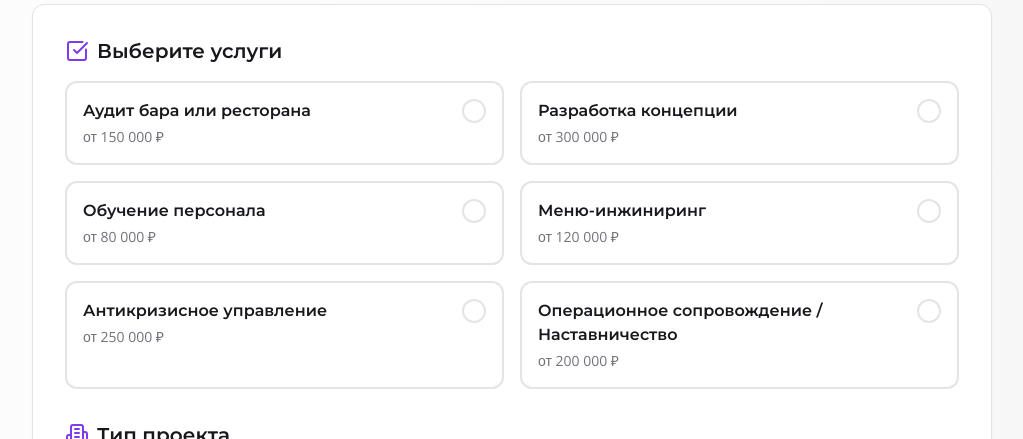
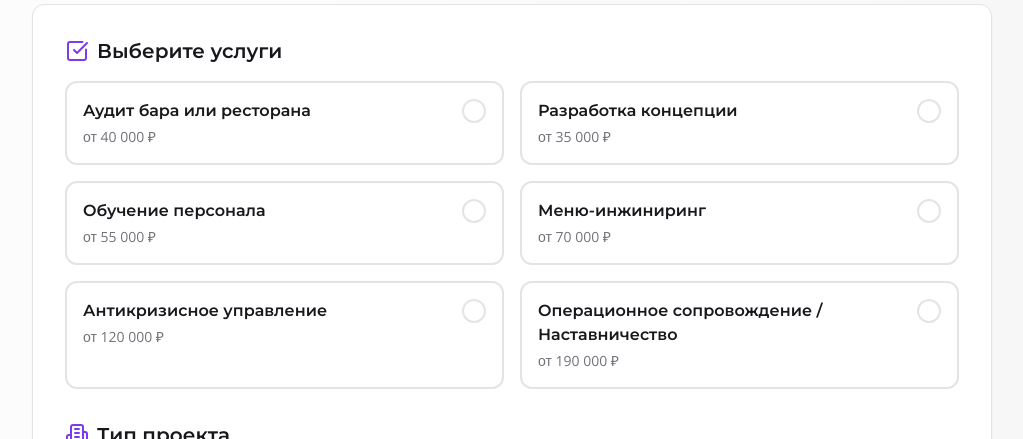
Before and after one commit to pr-poehali-dev/ruslan-consulting-project-1, a React (Vite) app: page / in a window 1280 px wide. Shown: the part 5260-5699 px from the top of the page, without its empty margins (128-1151 px from the left). Built offline with nearby package versions, Linux system fonts and the light colour scheme.

Commit message:
Обновление цен на услуги

```diff
--- a/src/pages/Index.tsx
+++ b/src/pages/Index.tsx
@@ -189,12 +189,12 @@ const Index = () => {
   const timeSlots = ['10:00', '11:00', '12:00', '14:00', '15:00', '16:00', '17:00', '18:00'];
 
   const servicePrices: { [key: string]: number } = {
-    'Аудит бара или ресторана': 150000,
-    'Разработка концепции': 300000,
-    'Обучение персонала': 80000,
-    'Меню-инжиниринг': 120000,
-    'Антикризисное управление': 250000,
-    'Операционное сопровождение / Наставничество': 200000
+    'Аудит бара или ресторана': 40000,
+    'Разработка концепции': 35000,
+    'Обучение персонала': 55000,
+    'Меню-инжиниринг': 70000,
+    'Антикризисное управление': 120000,
+    'Операционное сопровождение / Наставничество': 190000
   };
 
   const projectTypeMultiplier: { [key: string]: number } = {
```
